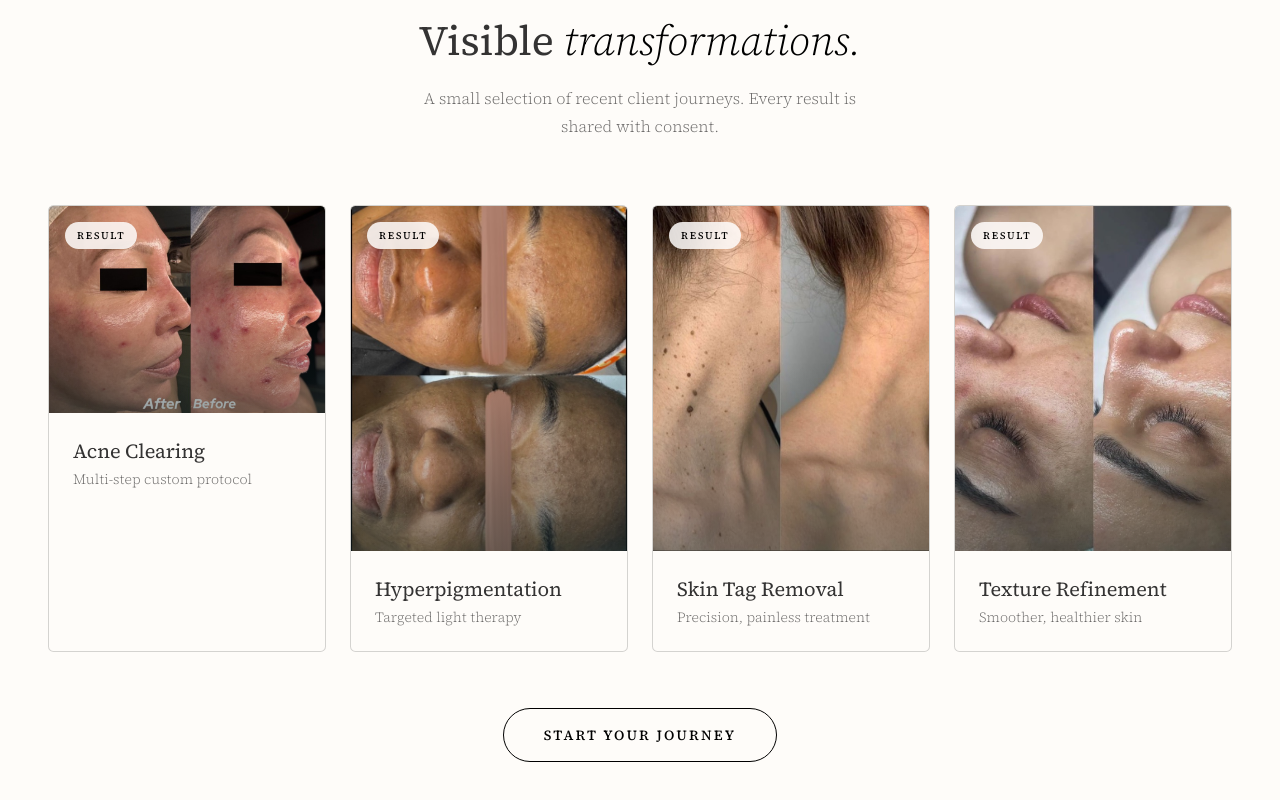
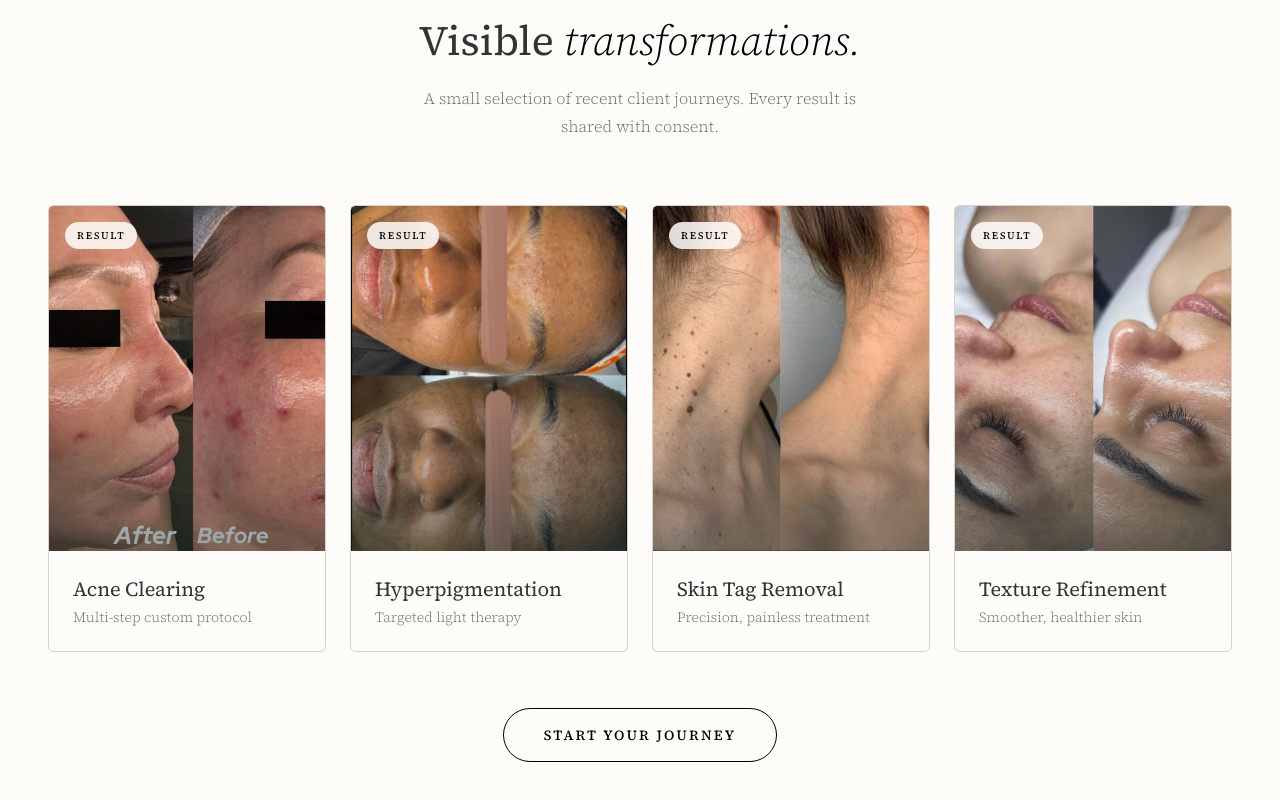
Before and after one commit to moshrx/lustrouz-web, a React (Vite) app: page / in a window 1280 px wide. Shown: the part 3753-4553 px from the top of the page. Built offline with nearby package versions, Linux system fonts and the light colour scheme.

Commit message:
Revert "Preserve horizontal aspect ratio for IMG_2694 before/after card"
This reverts commit 03ee4dd70b241b41bbf5df25337074c6ee3e55d2.

```diff
--- a/src/components/BeforeAfter.jsx
+++ b/src/components/BeforeAfter.jsx
@@ -10,7 +10,7 @@ import { BOOKING_URL } from '../lib/constants'
 gsap.registerPlugin(ScrollTrigger)
 
 const results = [
-  { src: img2, label: 'Acne Clearing', detail: 'Multi-step custom protocol', aspectRatio: '4/3' },
+  { src: img2, label: 'Acne Clearing', detail: 'Multi-step custom protocol' },
   { src: img5, label: 'Hyperpigmentation', detail: 'Targeted light therapy' },
   { src: img3, label: 'Skin Tag Removal', detail: 'Precision, painless treatment' },
   { src: img4, label: 'Texture Refinement', detail: 'Smoother, healthier skin' },
@@ -91,7 +91,7 @@ export default function BeforeAfter() {
             >
               <div
                 className="relative overflow-hidden"
-                style={{ aspectRatio: r.aspectRatio ?? '4/5', background: 'var(--color-surface-2)' }}
+                style={{ aspectRatio: '4/5', background: 'var(--color-surface-2)' }}
               >
                 <img
                   src={r.src}
```
